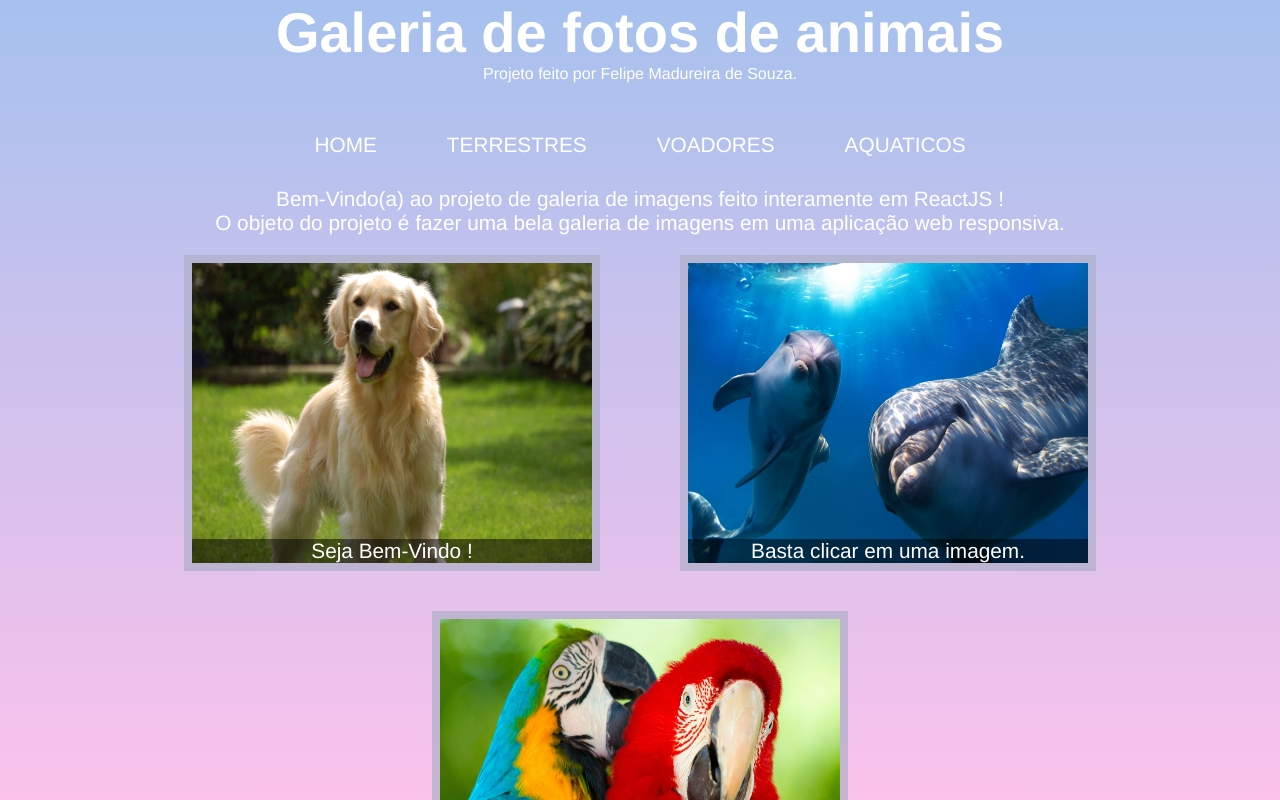
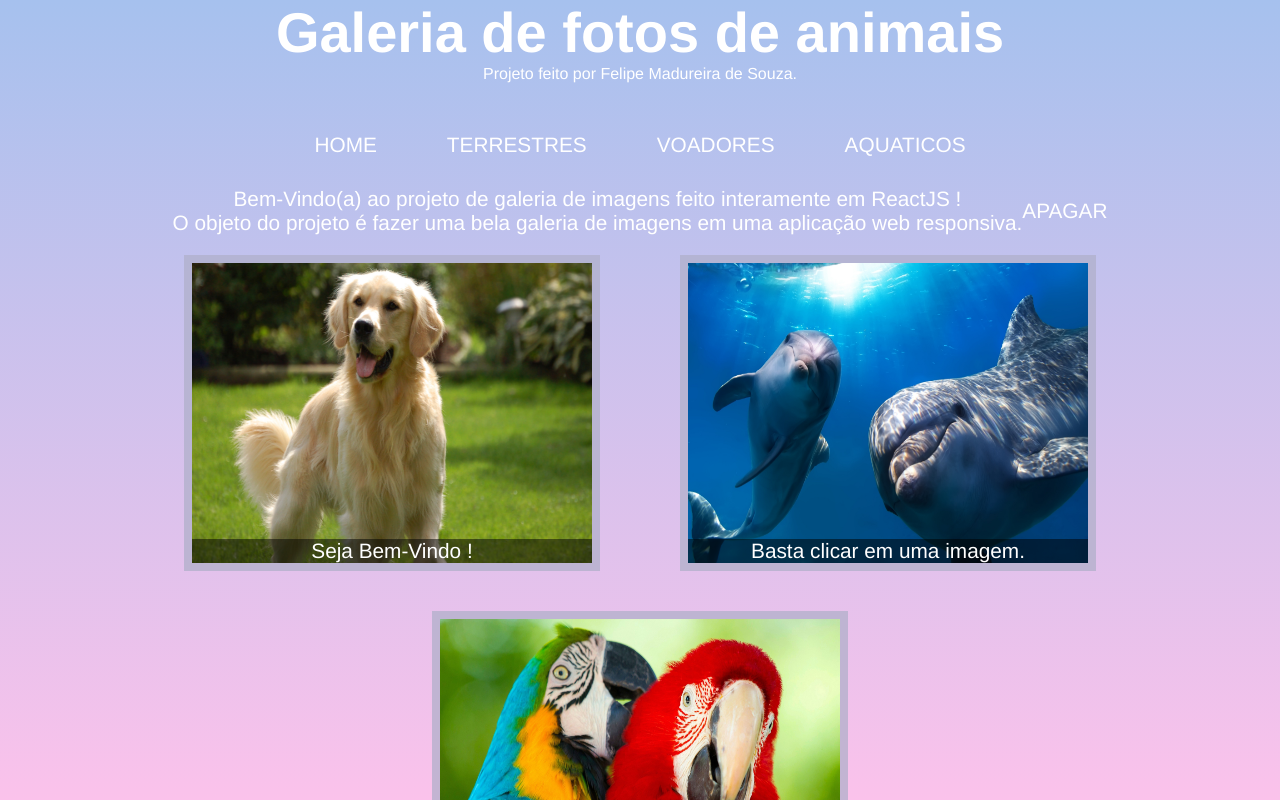
Before and after one commit to felippefms/galeria_animais, a React (Create React App) app: page / in a window 1280 px wide. Built offline with nearby package versions, Linux system fonts and the light colour scheme.

Commit message:
Update Home.js

```diff
--- a/src/components/Home.js
+++ b/src/components/Home.js
@@ -11,6 +11,7 @@ function Home() {
         <div>
             <div className="Initial-Text">
                 <p>Bem-Vindo(a) ao projeto de galeria de imagens feito interamente em ReactJS !<br/>O objeto do projeto é fazer uma bela galeria de imagens em uma aplicação web responsiva.</p>
+                <p>APAGAR</p>
             </div>
 
             <div className="content-wrapper">
```
